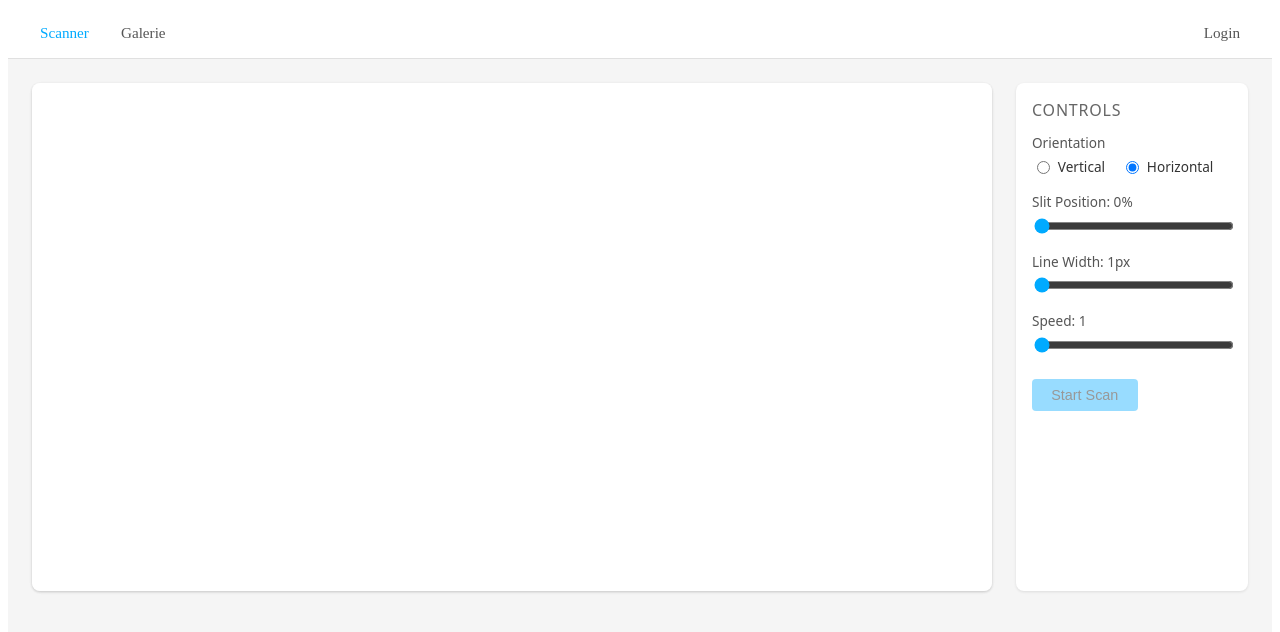
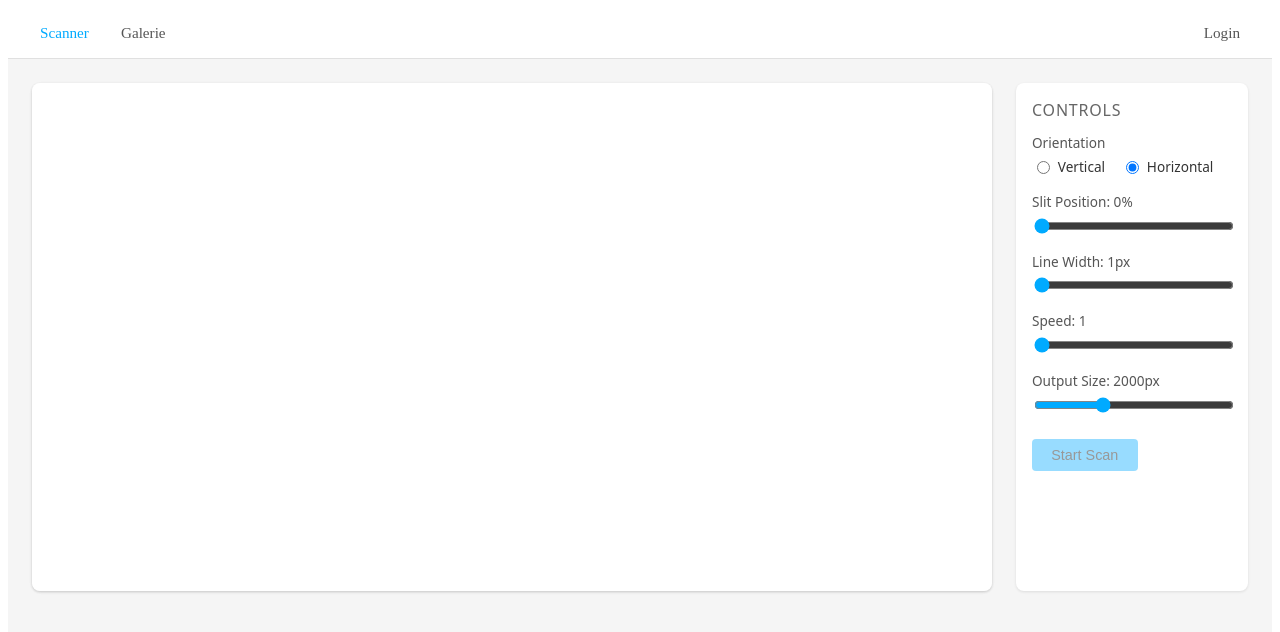
Before and after one commit to LuciaTello/scania, an Angular app: page /scanner in a window 1280 px wide. Shown: the top 632 px of the page. Built offline with nearby package versions, Linux system fonts and the light colour scheme.

Commit message:
fix: restore Output Size slider in controls

```diff
--- a/src/app/scanner/slit-controls/slit-controls.html
+++ b/src/app/scanner/slit-controls/slit-controls.html
@@ -27,6 +27,11 @@
   <input type="range" min="1" max="10" [ngModel]="speed()" (ngModelChange)="speed.set($event)" />
 </div>
 
+<div class="control-group">
+  <label>Output Size: {{ outputSize() }}px</label>
+  <input type="range" min="500" max="5000" step="500" [ngModel]="outputSize()" (ngModelChange)="outputSize.set($event)" />
+</div>
+
 <div class="actions">
   @if (state() === 'previewing' || state() === 'idle') {
     <button class="btn-start" (click)="onStart()" [disabled]="state() === 'idle'">Start Scan</button>
```
